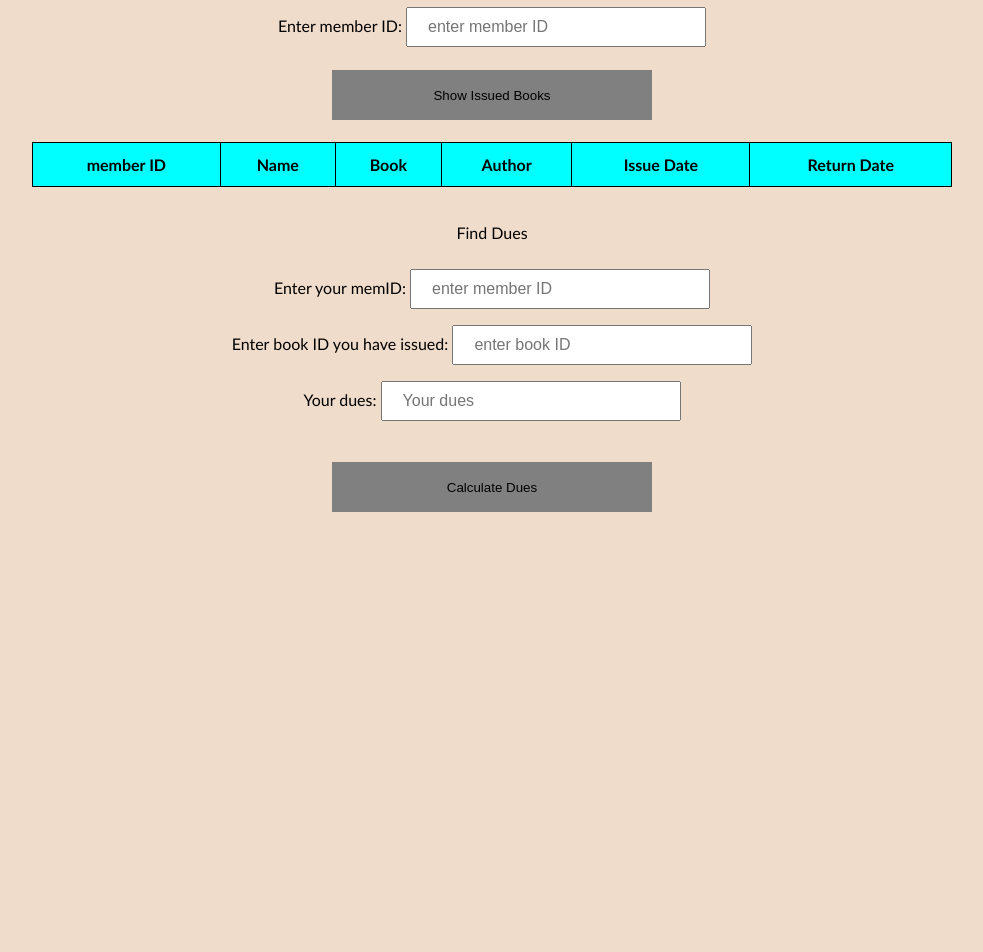
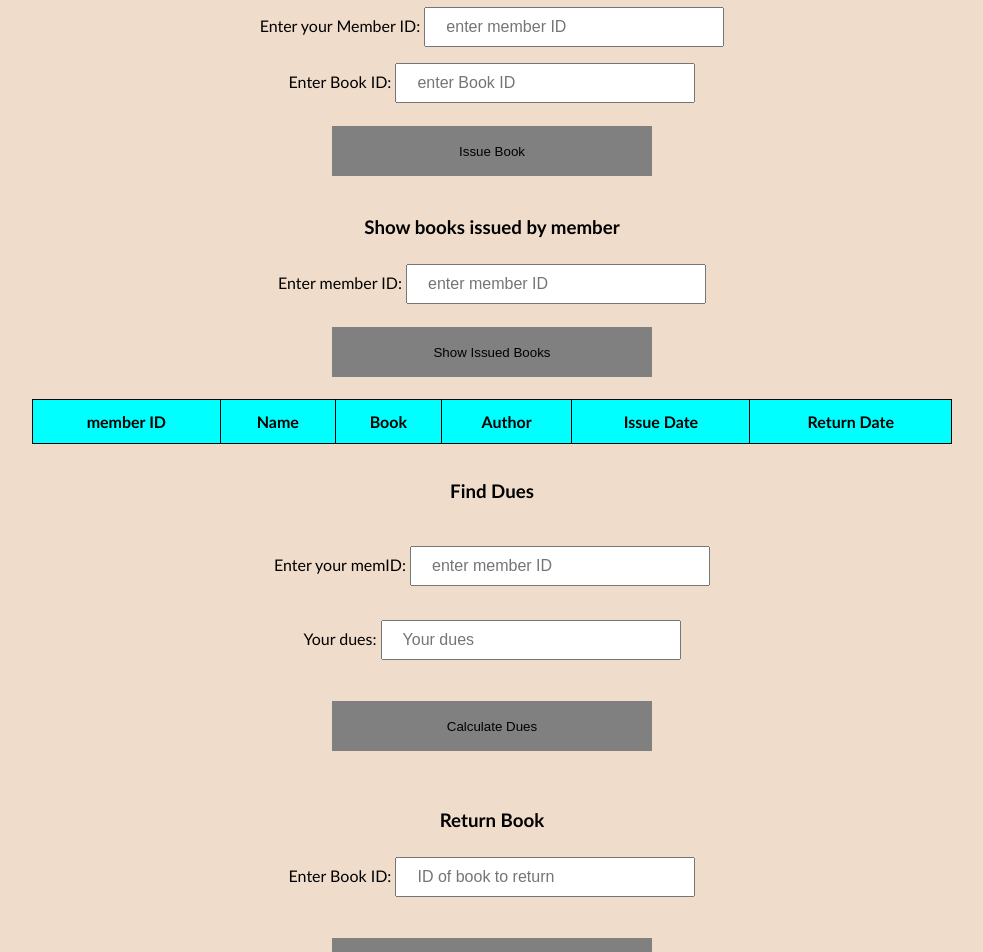
Before and after one commit to Arvind2002/DBS_lms, a React (Create React App) app in the folder frontend/: page /issue in a window 1280 px wide. Shown: the part 160-1112 px from the top of the page, without its empty margins (148-1131 px from the left). Before the commit the page ends 800 px from the top, so only its background shows below. Built offline with nearby package versions, Linux system fonts and the light colour scheme.

Commit message:
return books

```diff
--- a/frontend/src/pages/issue.js
+++ b/frontend/src/pages/issue.js
@@ -7,9 +7,13 @@ import {issued_columns} from '../components/issued-columns.js'
 const Issue = () => {
     const [issueMemID, setIssueMemID] = useState(0);
     const [issueList, setIssueList] = useState([]);
-    const [dueBookID, setDueBookID] = useState(0);
     const [dueMemID, setDueMemID] = useState(0);
     const [dues, setDues] = useState(0);
+    const [retID, setRetID] = useState(0);
+    const [newIssueMemID, setNewIssueMemID] = useState(0);
+    const [newIssueBookID, setNewIssueBookID] = useState(0);
+
+
 
     const showIssues = () =>{
         Axios.get("http://localhost:3001/show_issues",{
@@ -21,29 +25,76 @@ const Issue = () => {
         document.getElementById("issueID").value = "";
     }
 
+    const newIssue = () =>{
+        Axios.post("http://localhost:3001/issue",{bookID: newIssueBookID, memID: newIssueMemID
+        }).then((response) => {
+
+        });
+        document.getElementById("newMem").value = "";
+        document.getElementById("newBook").value = "";
+
+    }
+
+    const returnBook = () =>{
+        Axios.post("http://localhost:3001/ret_books",{bookID: retID
+        }).then((response) => {
+
+        });
+        document.getElementById("retID").value = "";
+    }
+
     const calcDues = () =>{
         Axios.get("http://localhost:3001/calc_dues",{
             params:
-            {   bookID: dueBookID,
+            {
                 memID: dueMemID,
             }
         }).then((response) => {
-            setDues(response.data);
-            if(dues>0){
-                document.getElementById("dues").value = dues;
-            }
-            else{
-                document.getElementById("dues").value = "0";
-            }
+            console.log(response.data[0].due);
+            setDues(response.data[0].due);
+            console.log(dues)
+            //console.log(dues);
+            if(response.data[0].due>0)
+                document.getElementById("dues").value = response.data[0].due;
+            else
+                document.getElementById("dues").value = 0;
+
         });
         document.getElementById("memID").value = "";
-        document.getElementById("bookID").value = "";
     }
 
     const showAllIssues = React.useMemo(()=>issueList);
 
     return(
         <div>
+            <h3>Issue books</h3>
+            <br></br>
+            <label>Enter your Member ID: </label>
+            <input
+                    type = "text"
+                    name = "memID"
+                    id = "newMem"
+                    placeholder = "enter member ID"
+                    onChange={(event) => {
+                        setNewIssueMemID(event.target.value);
+                    }}
+                />
+            <br></br>
+            <label>Enter Book ID: </label>
+            <input
+                    type = "text"
+                    name = "memID"
+                    id = "newBook"
+                    placeholder = "enter Book ID"
+                    onChange={(event) => {
+                        setNewIssueBookID(event.target.value);
+                    }}
+                />
+            <br></br>
+            <button onClick={newIssue}>Issue Book</button>
+            <br></br>
+            <br></br>
+            <br></br>
             <h3>Show books issued by member</h3>
             <br></br>
             <label>Enter member ID: </label>
@@ -63,7 +114,7 @@ const Issue = () => {
             <BasicTable columns={issued_columns} data= {showAllIssues}/>
             <br></br>
             <br></br>
-            <label>Find Dues</label>
+            <h3>Find Dues</h3>
             <br></br>
             <br></br>
             <label>Enter your memID: </label>
@@ -77,16 +128,6 @@ const Issue = () => {
                     }}
                 />
                 <br></br>
-            <label>Enter book ID you have issued: </label>
-            <input
-                    type = "text"
-                    name = "bookID"
-                    id = "bookID"
-                    placeholder = "enter book ID"
-                    onChange={(event) => {
-                        setDueBookID(event.target.value);
-                    }}
-                />
                 <br></br>
             <label>Your dues: </label>
             <input
@@ -102,6 +143,26 @@ const Issue = () => {
                 <br></br>
                 <br></br>
                 <button onClick={calcDues}>Calculate Dues</button>
+                <br></br>
+                <br></br>
+                <br></br>
+                <br></br>
+                <h3>Return Book</h3>
+                <br></br>
+                <label>Enter Book ID: </label>
+                <input
+                    type = "text"
+                    name = "Dues"
+                    id = "retID"
+                    placeholder = "ID of book to return"
+                    onChange={(event) => {
+                        setRetID(event.target.value);
+                    }}
+                />
+                <br></br>
+                <br></br>
+                <button onClick={returnBook}>Return Book</button>
+
         </div>
     );
 }
```
Also changed, not shown: 1 other file (tests, documents, lock files or other folders).
